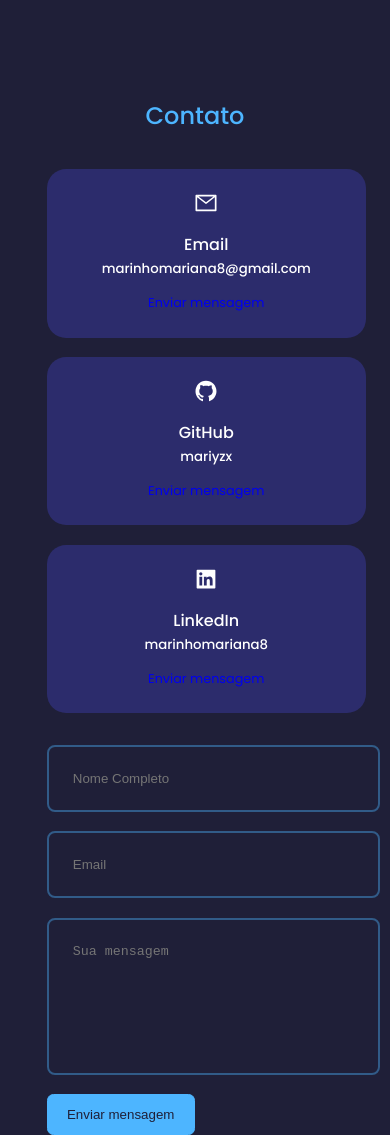
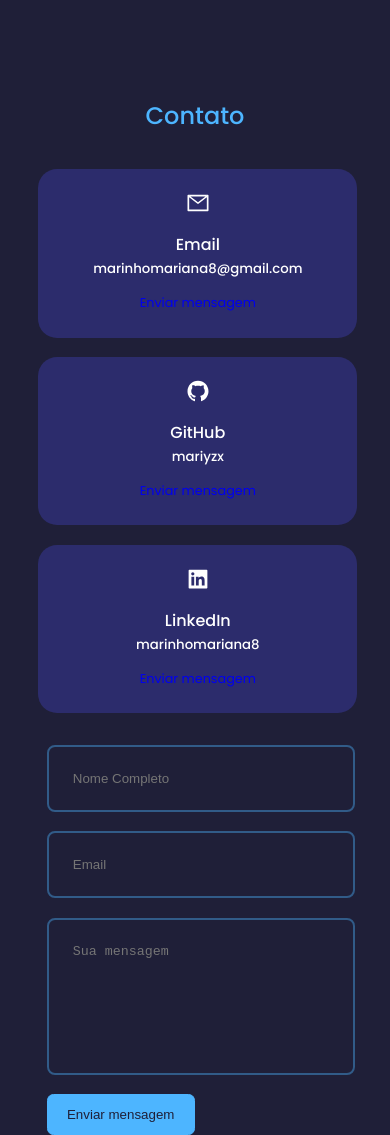
Before and after one commit to mariyzx/portfolio, a React (Create React App) app: page /contato in a window 390 px wide. Built offline with nearby package versions, Linux system fonts and the light colour scheme.

Commit message:
Correção de alinhamento das divs de contato

```diff
--- a/src/App.css
+++ b/src/App.css
@@ -195,6 +195,7 @@ nav > ul > li {
 .projects {
   display: flex;
   flex-wrap: wrap;
+  gap: 1rem;
   justify-content: center;
   align-items: center;
 }
@@ -207,7 +208,6 @@ nav > ul > li {
   padding: 2rem;
   transition: var(--transitition);
   margin-bottom: 1rem;
-  margin-left: 1rem;
   text-align: center;
 }
 
@@ -251,8 +251,10 @@ nav > ul > li {
 }
 
 .contact_options {
+  align-items: center;
   display: flex;
   flex-direction: column;
+  justify-content: center;
   gap: 1.2rem;
 }
 
@@ -391,10 +393,11 @@ input, textarea {
 
   .contact_option {
     width: 88%;
+    margin-right: 10px;
   }
 
   form {
-    width: 90%;
+    width: 82%;
   }
 
   .container.contact_container {
```
